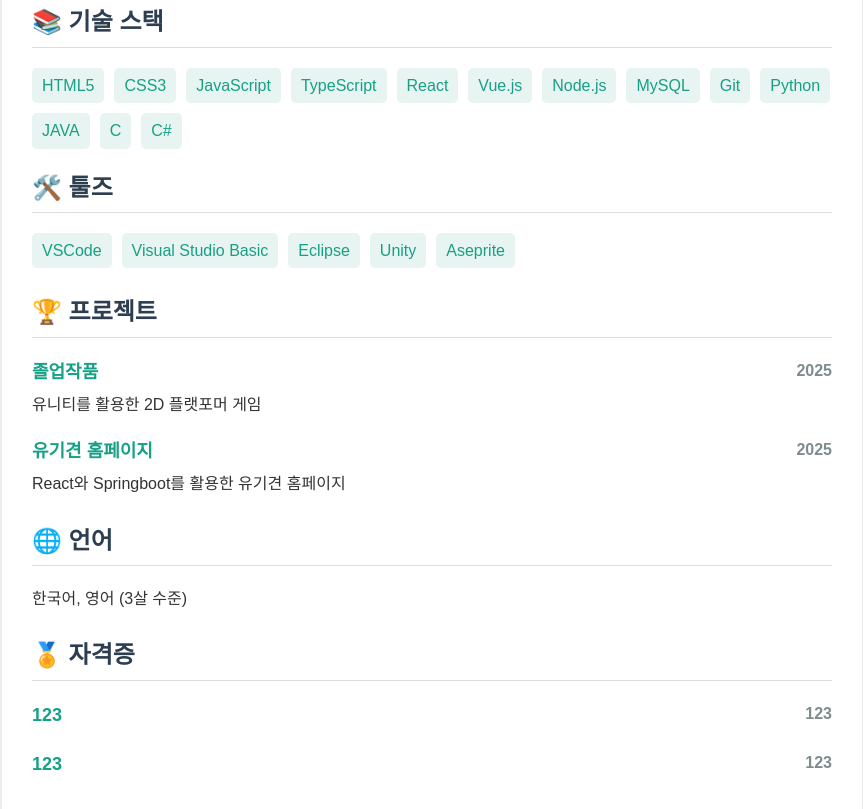
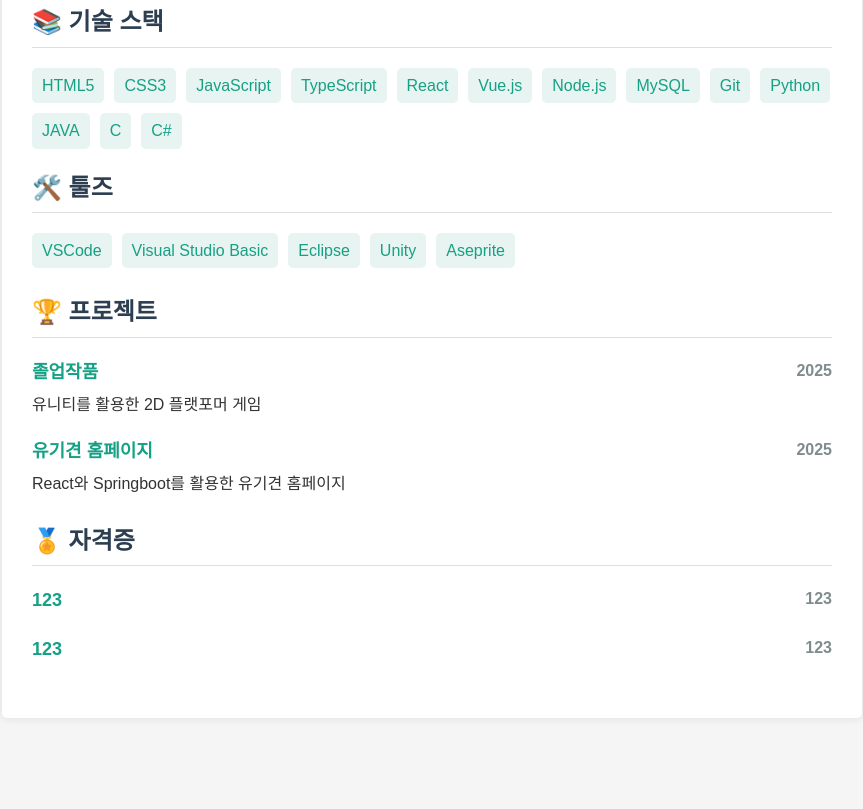
Before and after one commit to duddn02/duddn02.github.io, a plain HTML site: page index.html in a window 1280 px wide. Shown: the part 928-1737 px from the top of the page, without its empty margins (208-1071 px from the left). After the commit the page ends 1686 px from the top, so only its background shows below. Drawn offline with Linux system fonts and the light colour scheme.

Commit message:
23232332

```diff
--- a/index.html
+++ b/index.html
@@ -217,15 +217,6 @@
         </div>
 
         <div class="section">
-            <h2>🌐 언어</h2>
-            <div class="item">
-                <div class="item-description">
-                    한국어, 영어 (3살 수준)
-                </div>
-            </div>
-        </div>
-
-        <div class="section">
             <h2>🏅 자격증</h2>
             <div class="item">
                 <div class="item-header">
```
